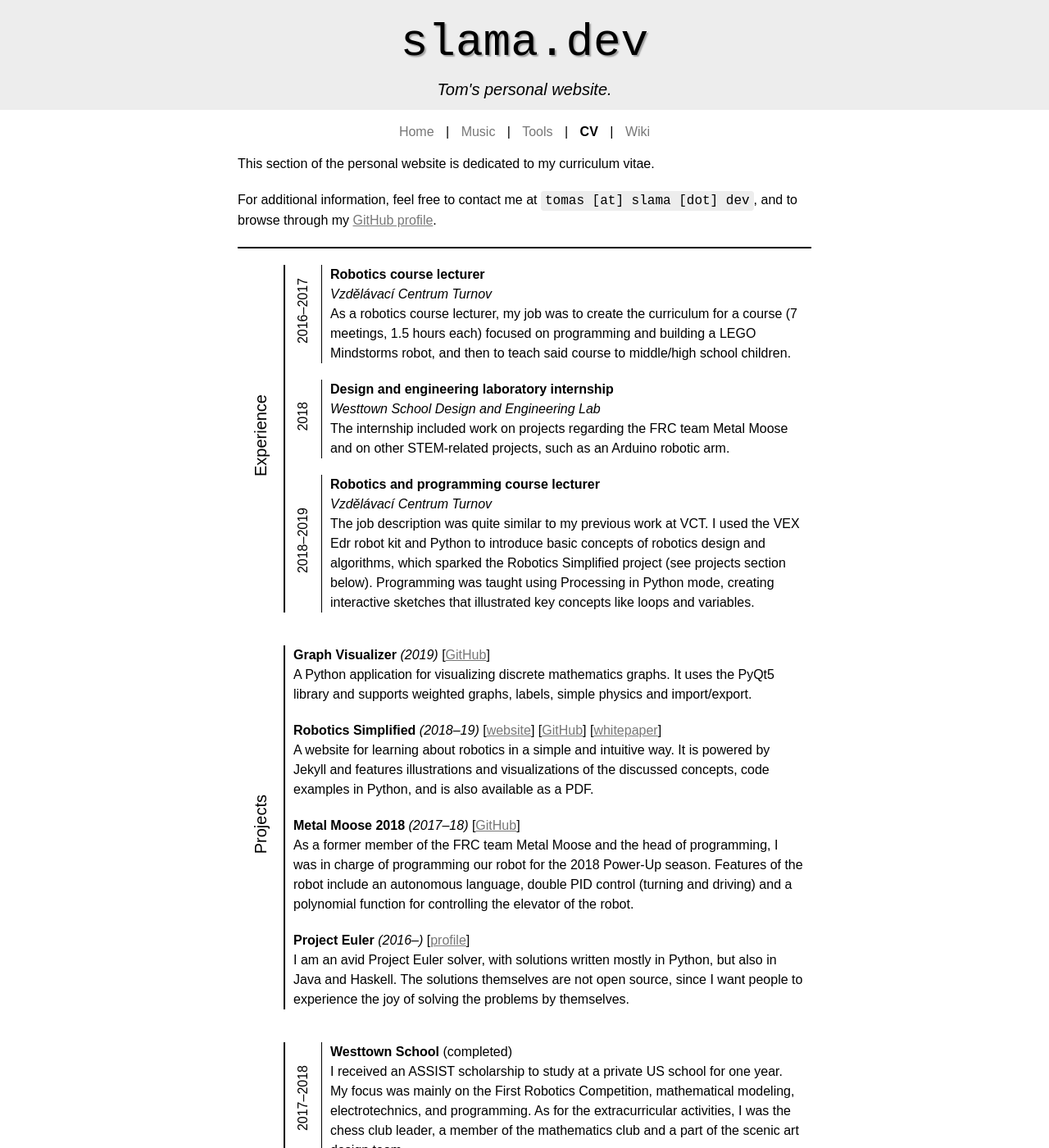
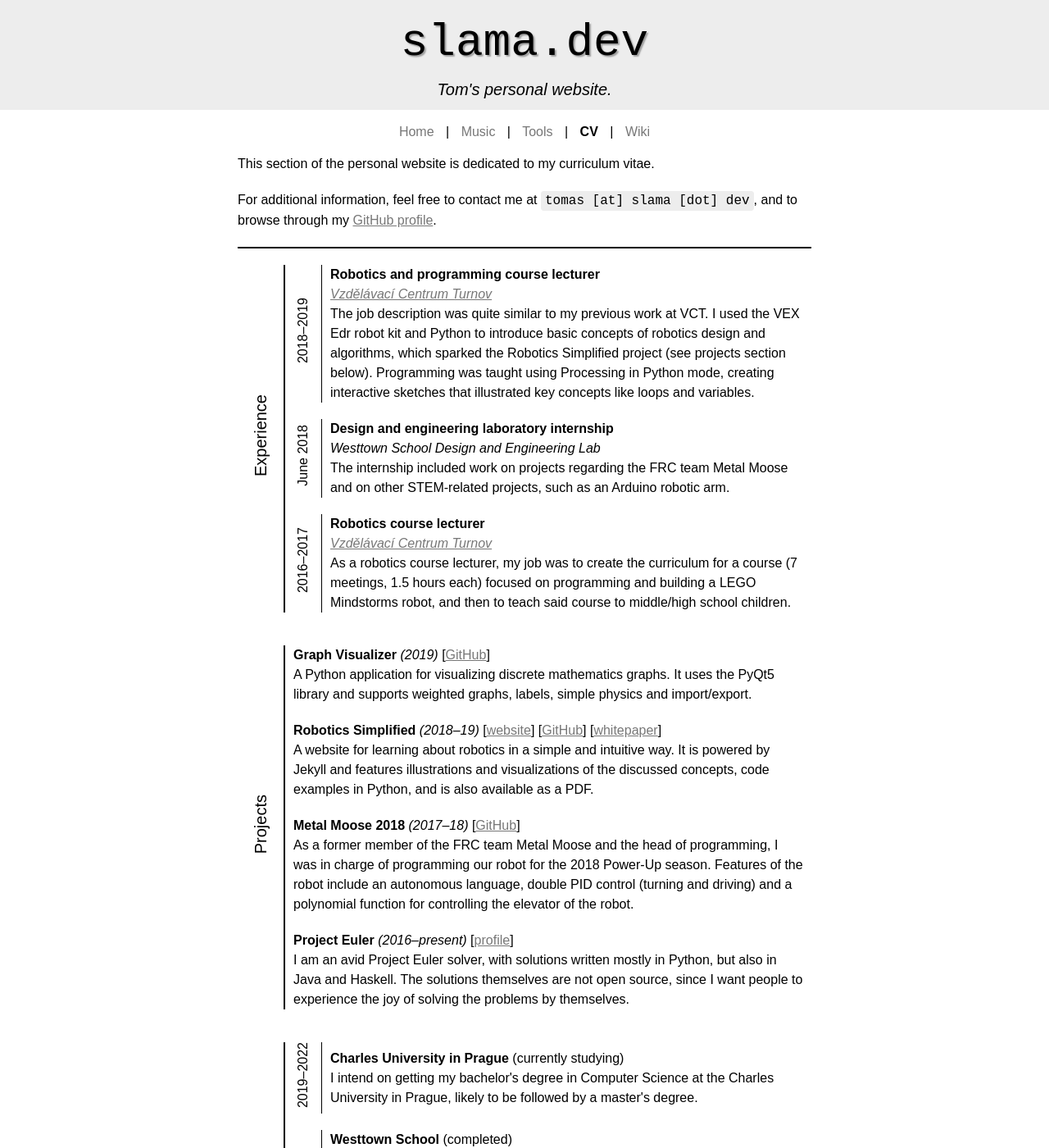
Before and after one commit to xiaoxiae/slama.dev, a Jekyll site: the page built from cv.md, in a window 1280 px wide and 1400 px high. Shown: the whole window at 82% size. Built offline with Jekyll 4.4.1, drawn with Linux system fonts in a browser that asks for light colours; some of the changed text lies outside the part shown.

Commit message:
order items in cv.md by date

```diff
--- a/cv.md
+++ b/cv.md
@@ -18,21 +18,23 @@ For additional information, feel free to contact me at `tomas [at] slama [dot] d
       <p><span>Experience</span></p>
     </td>
     <td class="cv-secondary-group">
-      <p><span>2016–2017</span></p>
+      <p><span>2018–2019</span></p>
     </td>
     <td class="cv-content-cell">
       <p>
-        <strong>Robotics course lecturer</strong>
+        <strong>Robotics and programming course lecturer</strong>
 		<br>
-		<em>Vzdělávací Centrum Turnov</em>
+		<em><a href="http://www.vct.cz/">Vzdělávací Centrum Turnov</a></em>
         <br>
-        As a robotics course lecturer, my job was to create the curriculum for a course (7 meetings, 1.5 hours each) focused on programming and building a LEGO Mindstorms robot, and then to teach said course to middle/high school children.
+        The job description was quite similar to my previous work at VCT.
+		I used the VEX Edr robot kit and Python to introduce basic concepts of robotics design and algorithms, which sparked the Robotics Simplified project (see projects section below).
+		Programming was taught using Processing in Python mode, creating interactive sketches that illustrated key concepts like loops and variables.
       </p>
     </td>
   </tr>
   <tr>
     <td class="cv-secondary-group">
-      <p><span>2018</span></p>
+      <p><span>June 2018</span></p>
     </td>
     <td class="cv-content-cell">
       <p>
@@ -46,17 +48,15 @@ For additional information, feel free to contact me at `tomas [at] slama [dot] d
   </tr>
   <tr>
     <td class="cv-secondary-group">
-      <p><span>2018–2019</span></p>
+      <p><span>2016–2017</span></p>
     </td>
     <td class="cv-content-cell">
       <p>
-        <strong>Robotics and programming course lecturer</strong>
+        <strong>Robotics course lecturer</strong>
 		<br>
-		<em>Vzdělávací Centrum Turnov</em>
+		<em><a href="http://www.vct.cz/">Vzdělávací Centrum Turnov</a></em>
         <br>
-        The job description was quite similar to my previous work at VCT.
-		I used the VEX Edr robot kit and Python to introduce basic concepts of robotics design and algorithms, which sparked the Robotics Simplified project (see projects section below).
-		Programming was taught using Processing in Python mode, creating interactive sketches that illustrated key concepts like loops and variables.
+        As a robotics course lecturer, my job was to create the curriculum for a course (7 meetings, 1.5 hours each) focused on programming and building a LEGO Mindstorms robot, and then to teach said course to middle/high school children.
       </p>
     </td>
   </tr>
@@ -87,7 +87,7 @@ For additional information, feel free to contact me at `tomas [at] slama [dot] d
         Features of the robot include an autonomous language, double PID control (turning and driving) and a polynomial function for controlling the elevator of the robot.
       </p>
       <p>
-        <strong>Project Euler </strong> <em>(2016–)</em> [<a href="https://projecteuler.net/progress=thexiaoxiae">profile</a>]
+        <strong>Project Euler </strong> <em>(2016–present)</em> [<a href="https://projecteuler.net/progress=thexiaoxiae">profile</a>]
         <br>
         I am an avid Project Euler solver, with solutions written mostly in Python, but also in Java and Haskell.
         The solutions themselves are not open source, since I want people to experience the joy of solving the problems by themselves.
@@ -101,6 +101,18 @@ For additional information, feel free to contact me at `tomas [at] slama [dot] d
     <td rowspan="3" class="cv-primary-group">
       <p><span>Education</span></p>
     </td>
+    <td class="cv-secondary-group">
+      <p><span>2019–2022</span></p>
+    </td>
+    <td class="cv-content-cell">
+    <p>
+      <strong>Charles University in Prague</strong> (currently studying)
+      <br>
+      I intend on getting my bachelor's degree in Computer Science at the Charles University in Prague, likely to be followed by a master's degree.
+    </p>
+    </td>
+  </tr>
+  <tr>
     <td class="cv-secondary-group">
       <p><span>2017–2018</span></p>
   	</td>
@@ -121,18 +133,6 @@ For additional information, feel free to contact me at `tomas [at] slama [dot] d
       <br>
 	  As a high school student, I was a frequent participant of English, mathematics and programming competitions.
 	  I completed my maturita exam in the May of 2019. The exam subjects were maths, Czech and English languages, and computer science.
-    </p>
-    </td>
-  </tr>
-  <tr>
-    <td class="cv-secondary-group">
-      <p><span>2019–2022</span></p>
-    </td>
-    <td class="cv-content-cell">
-    <p>
-      <strong>Charles University in Prague</strong> (preliminarily accepted)
-      <br>
-      I intend on getting my bachelor's degree in Computer Science at the Charles University in Prague, likely to be followed by a master's degree.
     </p>
     </td>
   </tr>
```
